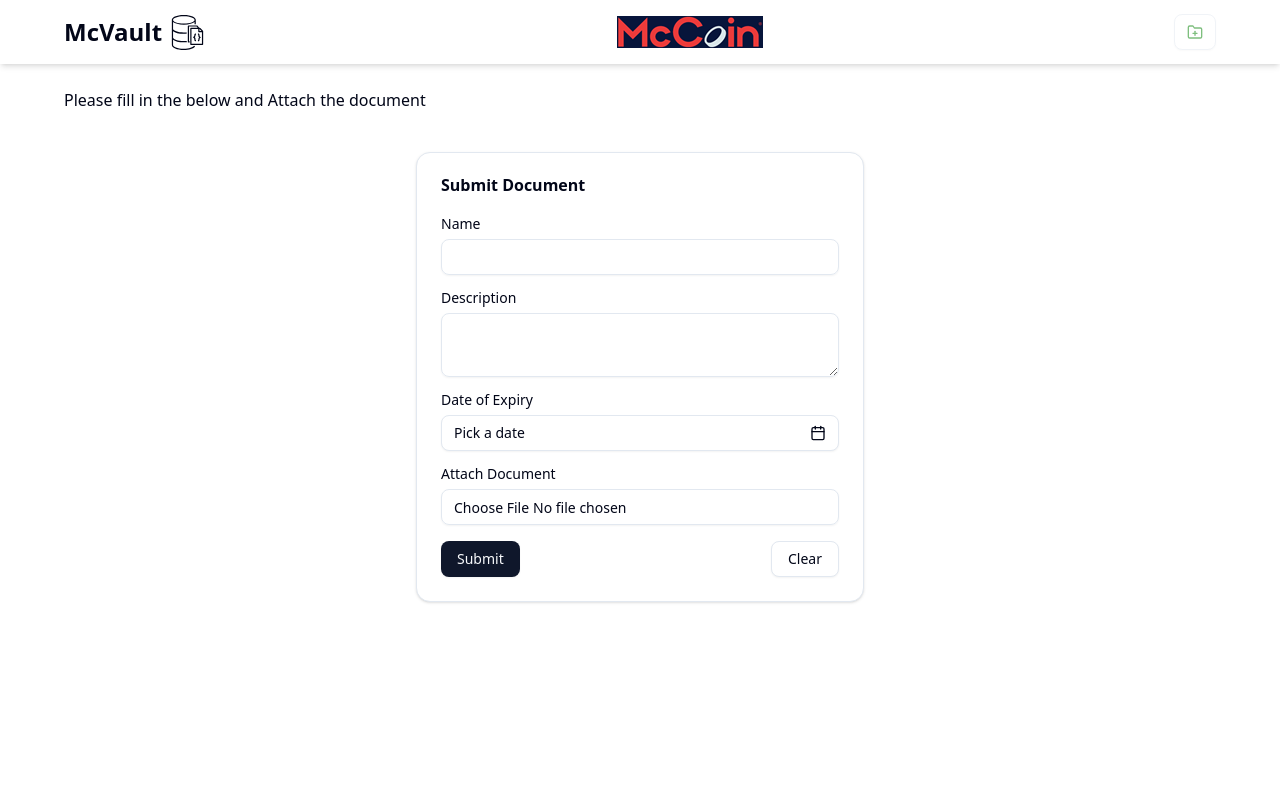
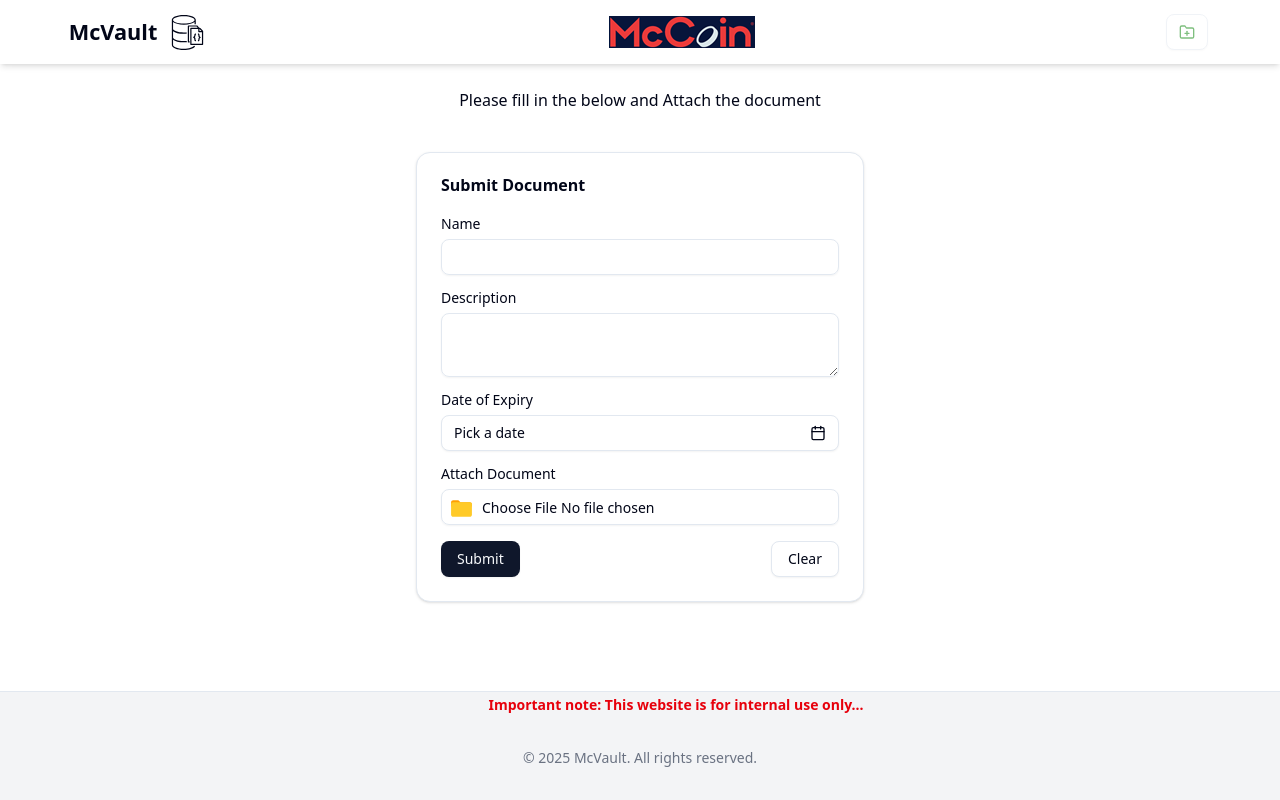
Before and after one commit to jarko1985/McVault, a Next.js app: page /add in a window 1280 px wide. Built offline with nearby package versions, Linux system fonts and the light colour scheme; no server answers.

Commit message:
added footer

```diff
--- a/app/add/page.jsx
+++ b/app/add/page.jsx
@@ -7,6 +7,7 @@ import { Button } from "@/components/ui/button";
 import { Textarea } from "@/components/ui/textarea";
 import { Label } from "@/components/ui/label";
 import { Card, CardContent, CardHeader, CardTitle } from "@/components/ui/card";
+import { FcFolder } from "react-icons/fc";
 import {
   Popover,
   PopoverTrigger,
@@ -74,7 +75,7 @@ const AddPage = () => {
 
   return (
     <div className="max-w-6xl mx-auto pt-6">
-      <p>Please fill in the below and Attach the document</p>
+      <p className="text-center">Please fill in the below and Attach the document</p>
       <Card className="max-w-md mx-auto mt-10">
         <CardHeader>
           <CardTitle>Submit Document</CardTitle>
@@ -123,9 +124,9 @@ const AddPage = () => {
                 </PopoverContent>
               </Popover>
             </div>
-            <div className='space-y-2'>
+            <div className='space-y-2 relative'>
               <Label>Attach Document</Label>
-              <Input type="file" onChange={handleFileChange} />
+              <FcFolder size={25} className="absolute left-2 bottom-[-4px]"/><Input className='pl-10' type="file" onChange={handleFileChange} />
             </div>
             <div className="flex justify-between">
               <Button type="submit">Submit</Button>
--- a/app/globals.css
+++ b/app/globals.css
@@ -7,6 +7,11 @@
 @theme {
   --font-sans: var(--font-geist-sans);
   --font-mono: var(--font-geist-mono);
+}
+html, body {
+  height: 100%;
+  margin: 0;
+  padding: 0;
 }
 
 :root {
@@ -127,3 +132,24 @@
     @apply bg-background text-foreground;
   }
 }
+
+@keyframes pulsate-bck-normal {0% { transform: scale(1); } 50% { transform: scale(0.9); } 100% { transform: scale(1);} }
+
+.pulsate-bck-normal {
+  animation: pulsate-bck-normal 1s linear 0s infinite normal none;
+}
+
+@keyframes marquee {
+  from {
+    transform: translateX(-100%);
+  }
+  to {
+    transform: translateX(100%);
+  }
+}
+
+.animate-marquee {
+  display: inline-block;
+  white-space: nowrap;
+  animation: marquee 10s linear infinite;
+}
--- a/app/layout.js
+++ b/app/layout.js
@@ -1,6 +1,7 @@
 import { Geist, Geist_Mono } from "next/font/google";
 import "./globals.css";
 import Navbar from "@/components/Navbar";
+import Footer from "@/components/Footer";
 import { Toaster } from "react-hot-toast";
 import {ClerkProvider} from '@clerk/nextjs'
 const geistSans = Geist({
@@ -23,11 +24,12 @@ export default function RootLayout({ children }) {
     <ClerkProvider>
     <html lang="en">
       <body
-        className={`${geistSans.variable} ${geistMono.variable} antialiased`}
+        className={`${geistSans.variable} ${geistMono.variable} antialiased flex flex-col min-h-screen`}
       >
         <Navbar/>
         <Toaster/>
-        {children}
+        <main className="flex-grow pt-[64px]">{children}</main>
+        <Footer />
       </body>
     </html>
     </ClerkProvider>
--- a/app/page.js
+++ b/app/page.js
@@ -110,11 +110,11 @@ export default function Home() {
                       <TableCell>{format(new Date(file.expiryDate), "PPP")}</TableCell>
                       <TableCell className="flex gap-x-2">
                         <Button
-                          className="cursor-pointer"
+                          className="group cursor-pointer"
                           variant="outline"
                           onClick={() => downloadFile(file.fileUrl, file.name)}
                         >
-                          <DownloadIcon className="mr-2 h-5 w-5" /> Download
+                          <DownloadIcon className="group-hover:text-green-500 mr-2 h-5 w-5" /> Download
                         </Button>
                         <Button
                           className="group cursor-pointer"
--- a/app/sign-in/[[...sign-in]]/page.jsx
+++ b/app/sign-in/[[...sign-in]]/page.jsx
@@ -1,5 +1,5 @@
 import { SignIn } from '@clerk/nextjs'
 
 export default function Page() {
-  return <div className='h-full flex justify-center pt-8'><SignIn /></div>
+  return <div className='h-full flex justify-center pt-[64px]'><SignIn /></div>
 }
--- /dev/null
+++ b/components/Footer.jsx
@@ -0,0 +1,17 @@
+export default function Footer() {
+    return (
+      <footer className="w-full text-center py-8 border-t bg-gray-100 mt-auto relative overflow-hidden">
+        {/* Moving text effect */}
+        <div className="absolute top-0 left-0 w-full overflow-hidden">
+          <div className="animate-marquee whitespace-nowrap text-red-600 font-semibold text-sm">
+            Important note: This website is for internal use only...
+          </div>
+        </div>
+
+        {/* Copyright */}
+        <p className="text-sm text-gray-500 mt-6">
+          © {new Date().getFullYear()} McVault. All rights reserved.
+        </p>
+      </footer>
+    );
+  }
--- a/components/Navbar.jsx
+++ b/components/Navbar.jsx
@@ -13,23 +13,22 @@ const Navbar = () => {
   const { user, isSignedIn } = useUser();
   const router = useRouter();
   return (
-    <nav className="h-[64px] shadow-md px-4 flex items-center">
+    <nav className="h-[64px] shadow-md px-4 flex items-center w-full fixed top-0 left-0 bg-white z-50">
       <div className="flex items-center justify-between w-full max-w-6xl mx-auto">
         <Link className="flex items-center justify-center gap-2" href="/">
           {" "}
-          <p className="text-2xl font-bold">McVault</p>{" "}
+          <p className="text-2xl font-bold pulsate-bck-normal">McVault</p>{" "}
           <SiAmazondocumentdb size={35} />
         </Link>
-        <div className="flex items-center justify-center">
+        <div className="md:flex items-center justify-center hidden">
           <Image src={Logo} alt="Mccoin Logo" />
         </div>
         <ul className="flex gap-4 items-center">
           <li className="flex items-center">
-            <Button className="cursor-pointer" disabled={!isSignedIn} onClick={()=>router.push('/add')} variant="outline">
+            <Button className="cursor-pointer mx-2" disabled={!isSignedIn} onClick={()=>router.push('/add')} variant="outline">
               <FiFolderPlus
                 size={40}
                 color="green"
-
               />
             </Button>
           </li>
```
